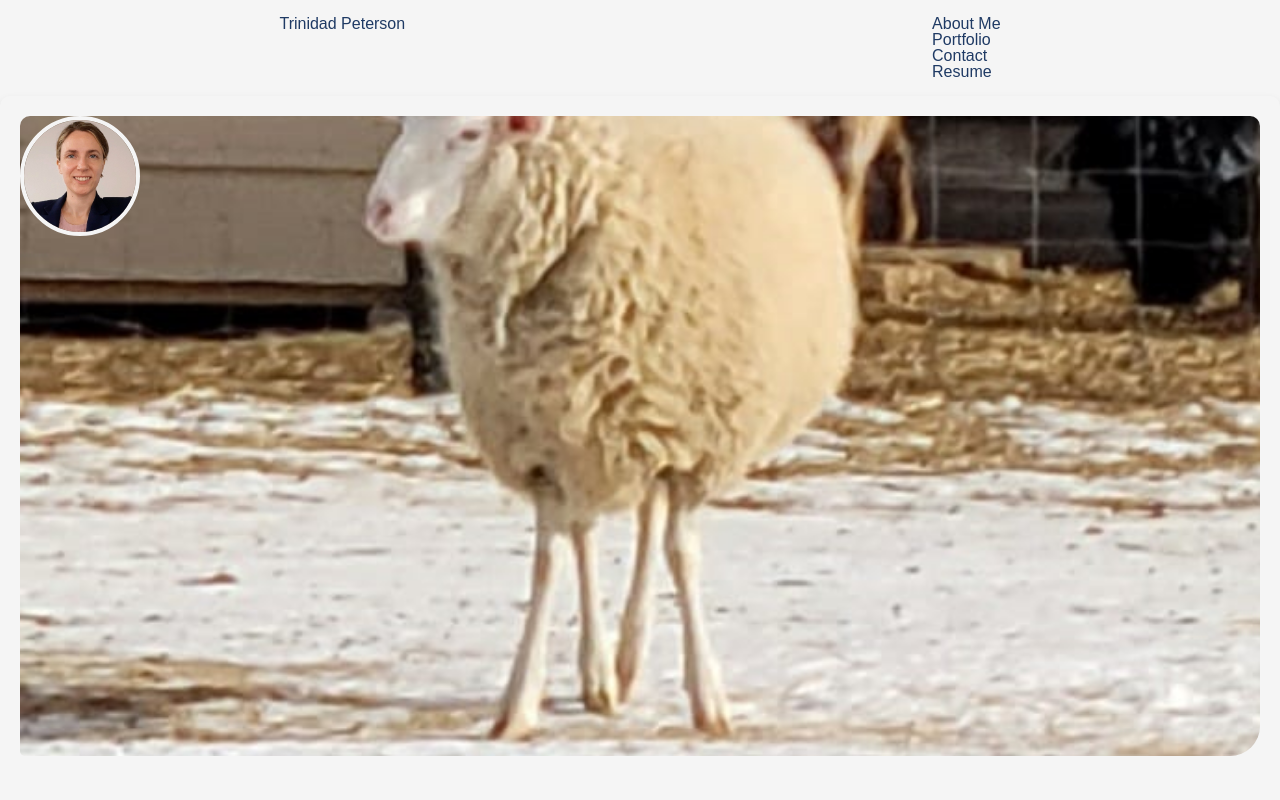
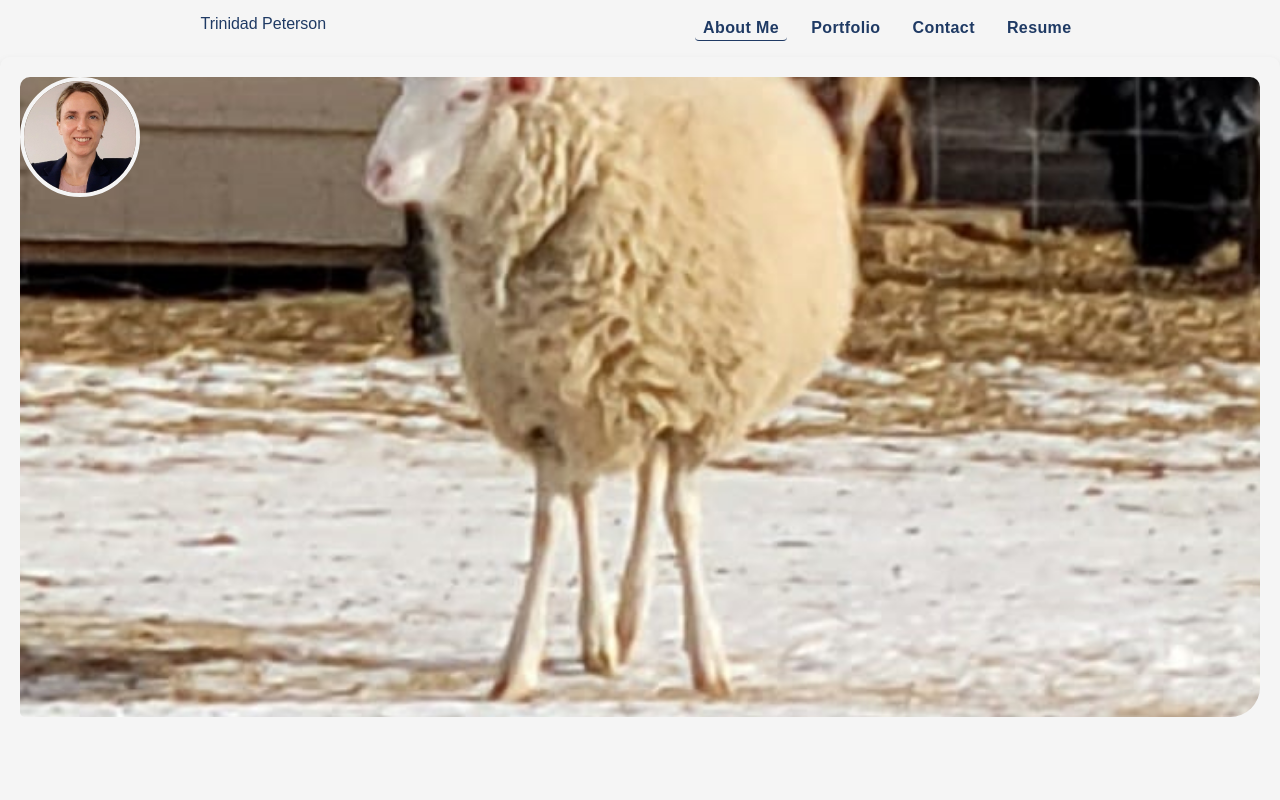
Before and after one commit to Trinigch/react-portfolio, a React (Vite) app: page / in a window 1280 px wide. Shown: the top 800 px of the page. Built offline with nearby package versions, Linux system fonts and the light colour scheme.

Commit message:
improving styles

```diff
--- a/src/components/Navigation.tsx
+++ b/src/components/Navigation.tsx
@@ -1,3 +1,5 @@
+
+
 interface NavigationProps {
   currentSection: string;
   setCurrentSection: (section: string) => void;
@@ -8,15 +10,11 @@ function Navigation({ currentSection, setCurrentSection }: NavigationProps) {
 
   return (
     <nav>
-      <ul className="flex space-x-4 color:#1F3A64 font-bold tracking-wide hover:text-[#D9A7B5] transition-colors">
+      <ul className="navbar-links">
         {sections.map((section) => (
           <li
             key={section}
-            className={`cursor-pointer px-2 py-1  rounded transition-colors duration-300 ${
-              currentSection === section
-                ? 'font-bold  bg-primary-content '
-                : ' color:#1F3A64 hover:text-[#D9A7B5] hover:bg-primary-focus'
-            }`}
+            className={`navbar-item ${currentSection === section ? 'active' : ''}`}
             onClick={() => setCurrentSection(section)}
           >
             {section}
--- a/src/index.css
+++ b/src/index.css
@@ -19,12 +19,13 @@
   color-scheme: light dark;
   color: rgba(172, 250, 248, 0.87);
   background-color: #f5eded;
-  --dark-accent: #1F3A64; /*   Azul Marino (#1F3A64) – Inspirado en el saco, representa profesionalismo, confianza y seriedad.*/
-  --light-background: #E6D7C5; /* Reflejado en el tono de piel, aporta calidez y naturalidad.*/
-  --light-accent: #D9A7B5; /*Basado en la blusa, aporta un toque de amabilidad y accesibilidad.*/
-  --neutral-color:#B0B0B0;/*Del fondo, sugiere neutralidad y equilibrio.*/
-  --white-background:#F5F5F5;
+  --dark-accent: #1F3A64; /* Azul Marino (#1F3A64) */
+  --light-background: #E6D7C5; /* Tono cálido */
+  --light-accent: #D9A7B5; /* Rosa suave */
+  --neutral-color: #B0B0B0; /* Gris neutro */
+  --white-background: #F5F5F5;
 }
+
 body {
   line-height: 1;
   font-family: sans-serif;
@@ -38,8 +39,6 @@ body {
   min-width: 100%;
 }
 
-
-
 /* Light mode adjustments */
 @media (prefers-color-scheme: light) {
   :root {
@@ -48,21 +47,44 @@ body {
   }
 }
 
+/* Navbar Styling */
+.navbar-links {
+  @apply flex space-x-4 font-bold tracking-wide hover:text-[#D9A7B5] transition-colors;
+}
+
+.navbar-item {
+  @apply cursor-pointer px-2 py-1 rounded transition-colors duration-300;
+}
+
+.navbar-item:hover {
+  color: #1F3A64;
+  background-color: var(--light-accent);
+}
+
+.navbar-item.active {
+  font-weight: bold;
+  /*background-color: var(--light-accent); /* Change background for active item */
+  border-bottom: 1px solid #1F3A64;
+}
+
 /* Responsive Styles */
+@media (max-width: 650px) {
+  .header-title {
+    display: none; /* Hide title when screen width is less than 650px */
+  }
+}
 
-/* Header responsive font size */
 h1 {
-  @apply text-4xl md:text-5xl lg:text-6xl; /* Adjusts font size for medium and large screens */
+  @apply text-4xl md:text-5xl lg:text-6xl;
   line-height: 1.1;
   text-align: center;
-  color:#1F3A64;
+  color: #1F3A64;
 }
 
-/* Paragraph responsive font size */
 p {
-  @apply text-base md:text-lg lg:text-xl; /* Scales up the font for readability on larger screens */
+  @apply text-base md:text-lg lg:text-xl;
   margin: 1em 0;
-  color:#1F3A64;
+  color: #1F3A64;
 }
 
 /* Button Styling */
@@ -72,20 +94,14 @@ button {
 
 /* Navbar Styling */
 .navbar {
-  @apply w-full flex justify-around p-4 ; /* Responsive layout */
+  @apply w-full flex justify-around p-4;
   position: sticky;
   width: 100%;
-  /*position: fixed;*/
   top: 0;
   z-index: 10;
-  color:#1F3A64;
+  color: #1F3A64;
 }
 
- a {
- color:#1F3A64;; /* Link styling with hover */
+a {
+  color: #1F3A64; /* Link styling with hover */
 }
-
-ul,
-ol {
-  @apply list-none;
-}
--- a/src/pages/Contact.tsx
+++ b/src/pages/Contact.tsx
@@ -15,7 +15,7 @@ const Container = styled.div`
 `;
 const Avatar = styled.img`
 position: absolute;
-top: 80px; /* Ajusta la posición vertical */
+top: 20px; /* Ajusta la posición vertical */
 left: 20px; /* Ajusta la posición horizontal */
 width: 120px;
 height: 120px;
```
Also changed, not shown: src/pages/AboutMe.tsx (+0 -30 lines), 5 other files (tests, documents, lock files or other folders).
